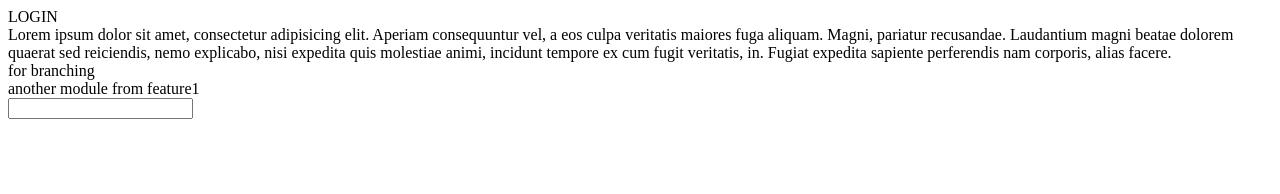
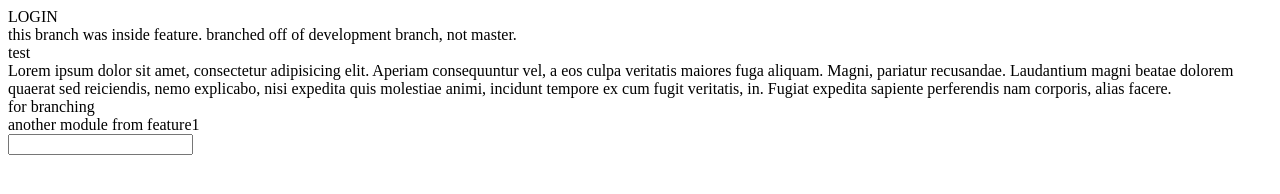
Before and after one commit to millman2394/testing_git, a plain HTML site: page index.html in a window 1280 px wide. Drawn offline with Linux system fonts and the light colour scheme.

Commit message:
new feature!

```diff
--- a/index.html
+++ b/index.html
@@ -7,6 +7,13 @@
   </head>
   <body>
     <div class="login">LOGIN</div>
+
+    <div class="feature-branch">
+      this branch was inside feature. branched off of development branch, not master.
+      <div>
+        test
+      </div>
+    </div>
 
     <div class="about">
       Lorem ipsum dolor sit amet, consectetur adipisicing elit. Aperiam consequuntur vel, a eos culpa veritatis maiores fuga aliquam. Magni, pariatur recusandae. Laudantium magni beatae dolorem quaerat sed reiciendis, nemo explicabo, nisi expedita quis molestiae animi, incidunt tempore ex cum fugit veritatis, in. Fugiat expedita sapiente perferendis nam corporis, alias facere.
```
